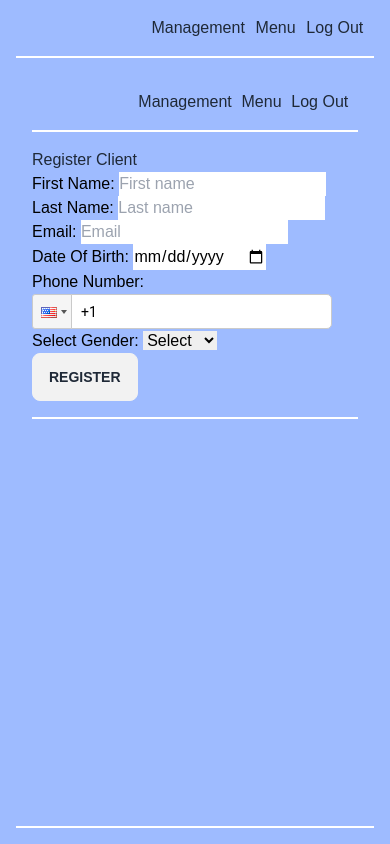
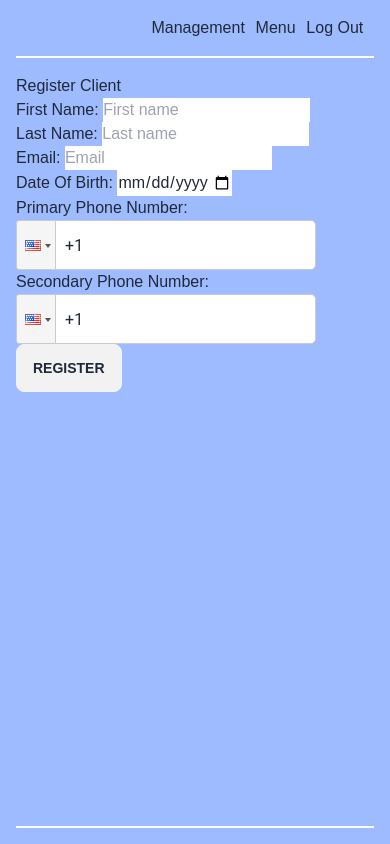
Before and after one commit to mengzhuou/BizWeb, a React (Create React App) app in the folder Frontend/frontend/: page /registerClient in a window 390 px wide. Built offline with nearby package versions, Linux system fonts and the light colour scheme.

Commit message:
Added secondary phone number checking

```diff
--- a/Frontend/frontend/src/components/RegisterClient.js
+++ b/Frontend/frontend/src/components/RegisterClient.js
@@ -1,10 +1,10 @@
 import React, { useState } from "react";
-import { Link } from "react-router-dom";
-import GenderDropdown from "./GenderDropdown";
+import { useNavigate } from "react-router-dom";
 import PhoneInput from "react-phone-input-2";
 import "react-phone-input-2/lib/style.css";
 import Axios from "axios";
-import Navbar from "./NavBar";
+import { ToastContainer, toast } from "react-toastify";
+import "react-toastify/dist/ReactToastify.css";
 
 function RegisterClient() {
   const [firstName, setFirstName] = useState("");
@@ -12,7 +12,8 @@ function RegisterClient() {
   const [email, setEmail] = useState("");
   const [birthday, setBirthday] = useState("");
   const [phoneNumber, setPhoneNumber] = useState("");
-  const [gender, setGender] = useState("");
+  const [secondaryPhoneNumber, setSecondaryPhoneNumber] = useState("");
+  const navigate = useNavigate();
   const [emailError, setEmailError] = useState("");
   const [presenceError, setPresenceError] = useState("");
 
@@ -28,13 +29,13 @@ function RegisterClient() {
 
     if (id === "email") {
       // Email format validation
-      const emailPattern = /^[A-Za-z0-9._%+-]+@[A-Za-z0-9.-]+\.[A-Za-z]{2,4}$/;
-      if (!emailPattern.test(value)) {
-        setEmailError("Invalid email format");
-      } else {
+      // const emailPattern = /^[A-Za-z0-9._%+-]+@[A-Za-z0-9.-]+\.[A-Za-z]{2,4}$/;
+      // if (!emailPattern.test(value)) {
+      //   setEmailError("Invalid email format");
+      // } else {
       setEmail(value);
-        setEmailError("");
-      }
+      // setEmailError("");
+      // }
     }
     if (id === "birthday") {
       setBirthday(value);
@@ -42,16 +43,16 @@ function RegisterClient() {
     if (id === "phoneNumber") {
       setPhoneNumber(value);
     }
-    if (id === "gender") {
-      setGender(value);
+    if (id === "secondaryPhoneNumber") {
+      setSecondaryPhoneNumber(value);
     }
   };
 
   const handleSubmit = () => {
     // Create an object to hold the client data
-
-    if (emailError) {
-      setPresenceError("Email format is invalid");
+    const emailPattern = /^[A-Za-z0-9._%+-]+@[A-Za-z0-9.-]+\.[A-Za-z]{2,4}$/;
+    if (!emailPattern.test(email)) {
+      setPresenceError("Invalid email format");
       return;
     } else if (!firstName.trim()) {
       setPresenceError("First name cannot be blank.");
@@ -65,64 +66,53 @@ function RegisterClient() {
     } else if (!phoneNumber.trim()) {
       setPresenceError("Phone number cannot be blank.");
       return;
-    } else if (!gender.trim()) {
-      setPresenceError("Gender cannot be blank");
-      return;
     } else {
       setPresenceError("");
     }
-
+    if (!secondaryPhoneNumber.trim()) {
+      setSecondaryPhoneNumber("");
+    }
     const clientData = {
       firstName,
       lastName,
       email,
       birthday,
       phoneNumber,
-      gender,
+      secondaryPhoneNumber,
     };
 
-    Axios.post("http://localhost:3500/clients", clientData)
+    Axios.post("/clients", clientData)
       .then((response) => {
-        console.log("Client created successfully", response.data);
+        toast.success("Successfully added to the database");
+        console.log("Successfully added to the database");
+        const newClientId = response.data._id;
+        navigate(`/displayClient/${newClientId}`);
       })
       .catch((error) => {
-        if (error.response === undefined) {
-          console.error("Server is not running");
+        let errorMessage = error.response.data.message;
+
+        if (error.response) {
+          switch (error.response.status) {
+            case 400:
+              errorMessage = error.response.data.message;
+              break;
+            case 409:
+              errorMessage = error.response.data.message;
+              break;
+            default:
+              errorMessage = "Unhandled error status: " + error.response.status;
           }
-        if (error.response.status === 400) {
-          if (error.response.data.message === "All fields are required") {
-            console.log(error.response.data.message);
-          }
-        }
-        // If the server responded with an error, check the status code
-        if (error.response.status === 409) {
-          // Check the error response data for specific messages
-          if (
-            error.response.data.message === "Email has already been registered."
-          ) {
-            console.log(error.response.data.message);
-          } else if (
-            error.response.data.message ===
-            "Phone number has already been registered."
-          ) {
-            console.log(error.response.data.message);
+          toast.error(errorMessage);
         } else {
-            console.error("Error creating client", error);
-          }
-        } else {
-          console.error("Network error or other issues", error);
+          toast.error("Network error or other issues");
         }
       });
   };
 
   return (
-    <section className="public">
-      <header>
-        <Navbar />
-      </header>
-      <main className="public__main">
+    <>
       <h1>Register Client</h1>
-        <div className="text-black">
+      <div>
         <div>
           <div>
             <label htmlFor="firstName">First Name: </label>
@@ -162,39 +152,64 @@ function RegisterClient() {
               value={birthday}
               onChange={(e) => handleInputChange(e)}
               placeholder="MM/DD/YYYY"
+              min="1900-01-01"
+              max={new Date().toISOString().split("T")[0]}
             />
           </div>
           <div>
-              <label htmlFor="phoneNumber">Phone Number: </label>
+            <label htmlFor="phoneNumber">Primary Phone Number: </label>
             <PhoneInput
               inputProps={{
                 name: "phoneNumber",
                 id: "phoneNumber",
               }}
               country={"us"}
+              onlyCountries={["us"]}
               value={phoneNumber}
               onChange={(value) => setPhoneNumber(value)}
+              placeholder="9 (999) 999-9999"
+              containerStyle={{
+                height: "50px",
+              }}
+              inputStyle={{
+                height: "50px",
+                fontSize: "16px",
+              }}
             />
           </div>
           <div>
-              <label htmlFor="gender">Select Gender: </label>
-              <GenderDropdown setGender={setGender} gender={gender} />
+            <label htmlFor="secondaryPhoneNumber">
+              Secondary Phone Number:{" "}
+            </label>
+            <PhoneInput
+              inputProps={{
+                name: "secondaryPhoneNumber",
+                id: "secondaryPhoneNumber",
+              }}
+              country={"us"}
+              onlyCountries={["us"]}
+              value={secondaryPhoneNumber}
+              onChange={(value) => setSecondaryPhoneNumber(value)}
+              placeholder="9 (999) 999-9999"
+              containerStyle={{
+                height: "50px",
+              }}
+              inputStyle={{
+                height: "50px",
+                fontSize: "16px",
+              }}
+            />
           </div>
         </div>
         <div>
-            <button
-              onClick={() => handleSubmit()}
-              type="submit"
-              className="btn"
-            >
+          <button onClick={() => handleSubmit()} type="submit" className="btn">
             Register
           </button>
+          <ToastContainer />
         </div>
         <p style={{ color: "red" }}>{presenceError}</p>{" "}
-          {/* Display error message */}
       </div>
-      </main>
-    </section>
+    </>
   );
 }
 
```
Also changed, not shown: 1 other file (tests, documents, lock files or other folders). Lines whose indentation alone changed are shown as unchanged.
